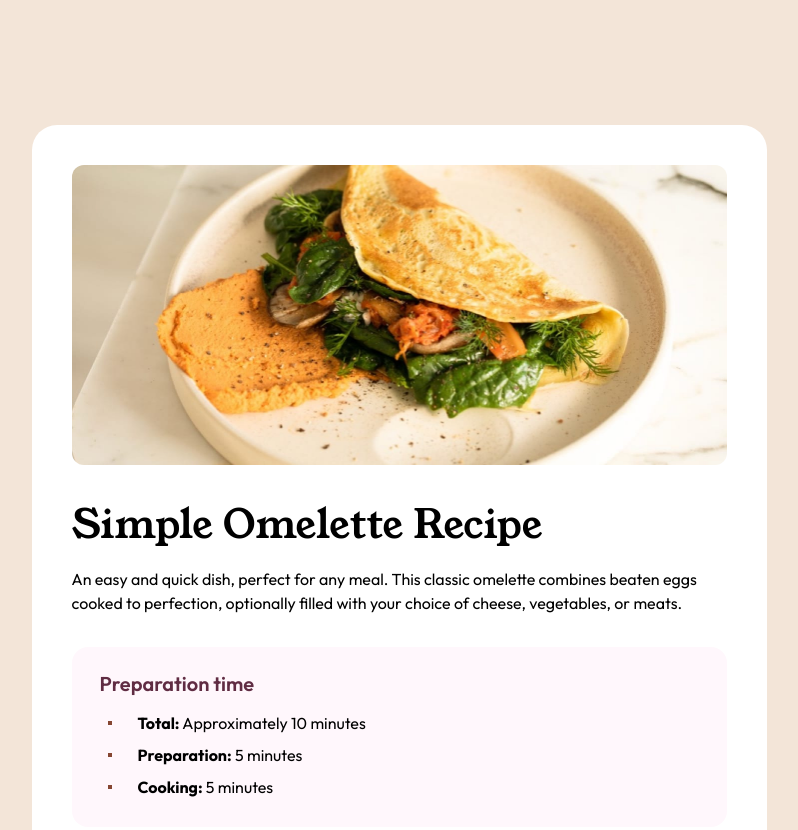
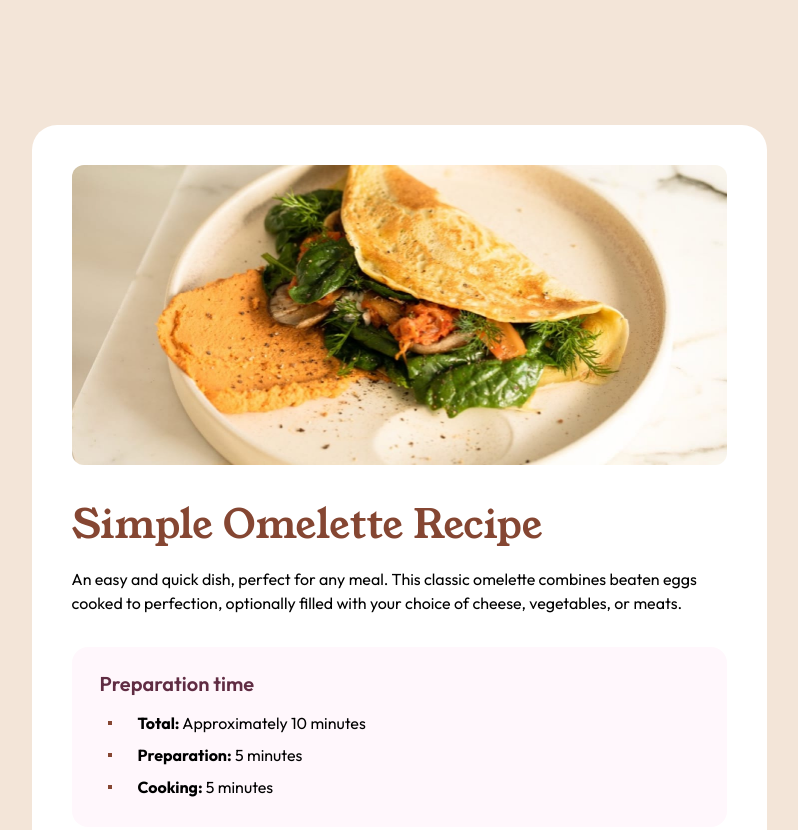
Before and after one commit to k-malkiewicz/recipe_page, a plain HTML site: page index.html in a window 1280 px wide. Shown: the top 830 px of the page, without its empty margins (241-1039 px from the left). Drawn offline with Linux system fonts and the light colour scheme.

Commit message:
Change headings color

```diff
--- a/styles.css
+++ b/styles.css
@@ -39,7 +39,7 @@ section {
 }
 
 h1, h2 {
-    color: var(--clr-font-2);
+    color: var(--clr-accent);
     margin: 0;
     font-weight: 400;
     line-height: 100%;
```
